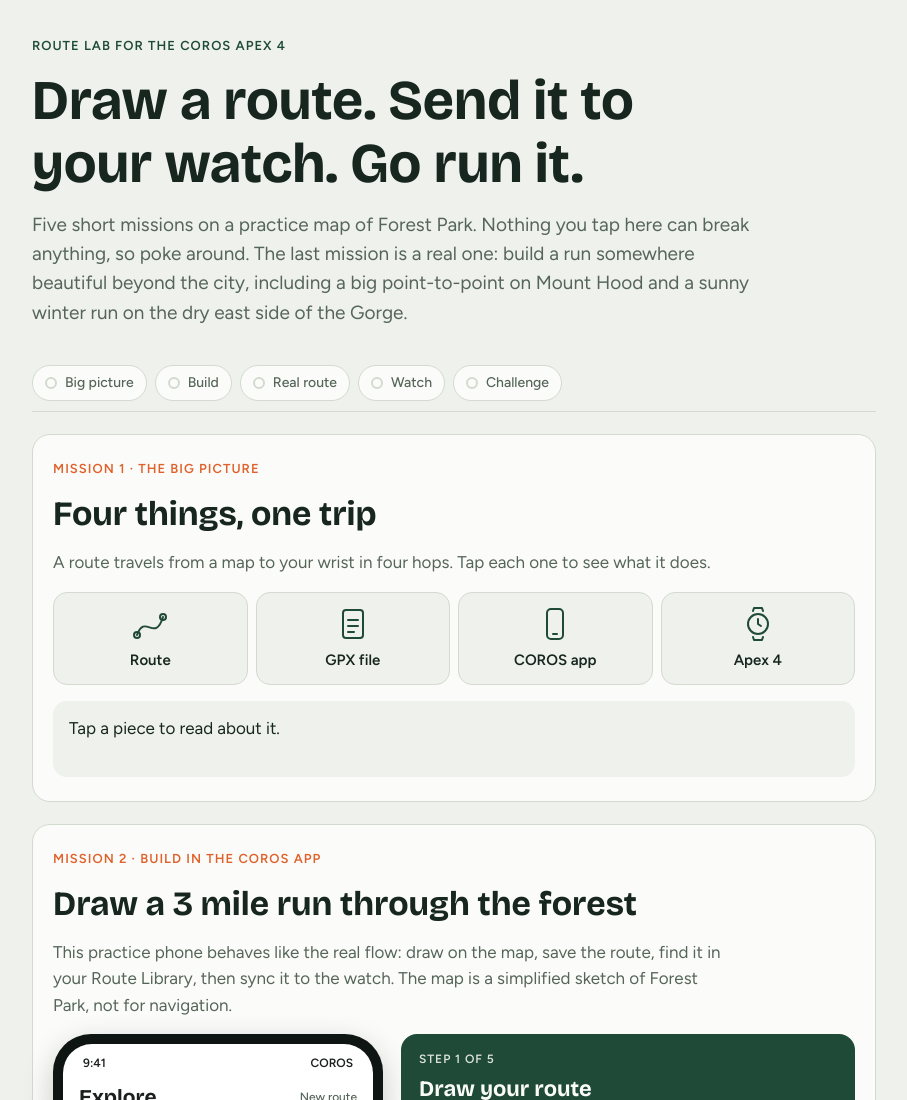
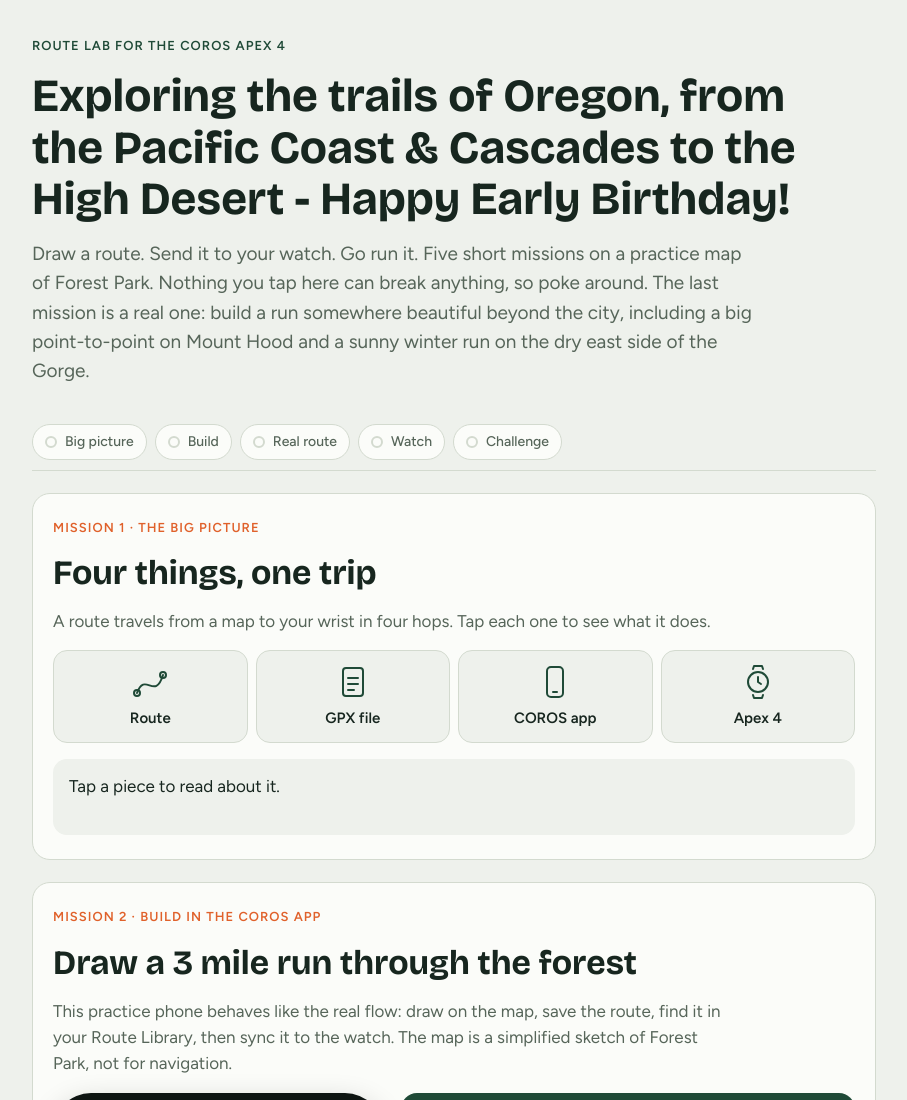
Before and after one commit to maxfieldeland64/kimbos-map-lab, a plain HTML site: page index.html in a window 1280 px wide. Shown: the top 1100 px of the page, without its empty margins (186-1093 px from the left). Drawn offline with nearby package versions, Linux system fonts and the light colour scheme.

Commit message:
Rename page title and headline for the birthday
Co-Authored-By: Claude Sonnet 5.5 <noreply@anthropic.com>
Claude-Session: https://claude.ai/code/session_01PFga7JfuV3xdxkzGv61ocv

```diff
--- a/index.html
+++ b/index.html
@@ -3,7 +3,7 @@
 <head>
 <meta charset="utf-8">
 <meta name="viewport" content="width=device-width, initial-scale=1">
-<title>Forest Park Route Lab</title>
+<title>Exploring the trails of Oregon, from the Pacific Coast &amp; Cascades to the High Desert - Happy Early Birthday!</title>
 <link rel="preconnect" href="https://fonts.googleapis.com">
 <link href="https://fonts.googleapis.com/css2?family=Bricolage+Grotesque:opsz,wght@12..96,500;12..96,700&family=Figtree:wght@400;500;600&display=swap" rel="stylesheet">
 <style>
@@ -50,7 +50,7 @@ button { font: inherit; color: inherit; cursor: pointer; }
 .wrap { max-width: 880px; margin: 0 auto; padding: 0 18px 64px; display: flex; flex-direction: column; gap: 22px; }
 header.hero { padding: 36px 0 6px; display: flex; flex-direction: column; gap: 14px; }
 .kicker { font-size: 13px; letter-spacing: .08em; text-transform: uppercase; color: var(--fir); font-weight: 600; }
-h1 { font-size: clamp(34px, 7vw, 56px); }
+h1 { font-size: clamp(28px, 5.2vw, 46px); }
 .lede { color: var(--muted); max-width: 60ch; font-size: 19px; }
 .progress { position: sticky; top: 0; z-index: 5; background: var(--bg); padding: 10px 0; display: flex; gap: 8px; flex-wrap: wrap; border-bottom: 1px solid var(--line); }
 .pill { display: flex; align-items: center; gap: 8px; padding: 6px 12px; border-radius: 999px; border: 1px solid var(--line); background: var(--card); font-size: 14px; font-weight: 500; color: var(--muted); text-decoration: none; }
@@ -163,8 +163,8 @@ footer a { color: var(--fir); }
 <div class="wrap">
   <header class="hero">
     <div class="kicker">Route Lab for the COROS Apex 4</div>
-    <h1>Draw a route. Send it to your watch. Go run it.</h1>
-    <p class="lede">Five short missions on a practice map of Forest Park. Nothing you tap here can break anything, so poke around. The last mission is a real one: build a run somewhere beautiful beyond the city, including a big point-to-point on Mount Hood and a sunny winter run on the dry east side of the Gorge.</p>
+    <h1>Exploring the trails of Oregon, from the Pacific Coast &amp; Cascades to the High Desert - Happy Early Birthday!</h1>
+    <p class="lede">Draw a route. Send it to your watch. Go run it. Five short missions on a practice map of Forest Park. Nothing you tap here can break anything, so poke around. The last mission is a real one: build a run somewhere beautiful beyond the city, including a big point-to-point on Mount Hood and a sunny winter run on the dry east side of the Gorge.</p>
   </header>
 
   <nav class="progress" id="progress" aria-label="Progress"></nav>
```
